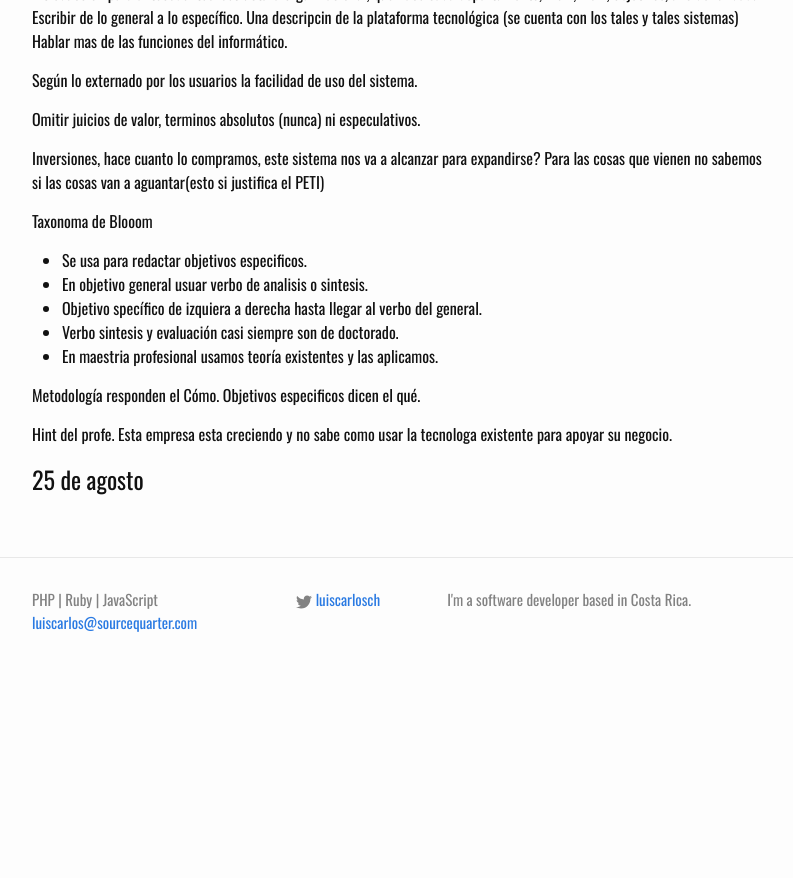
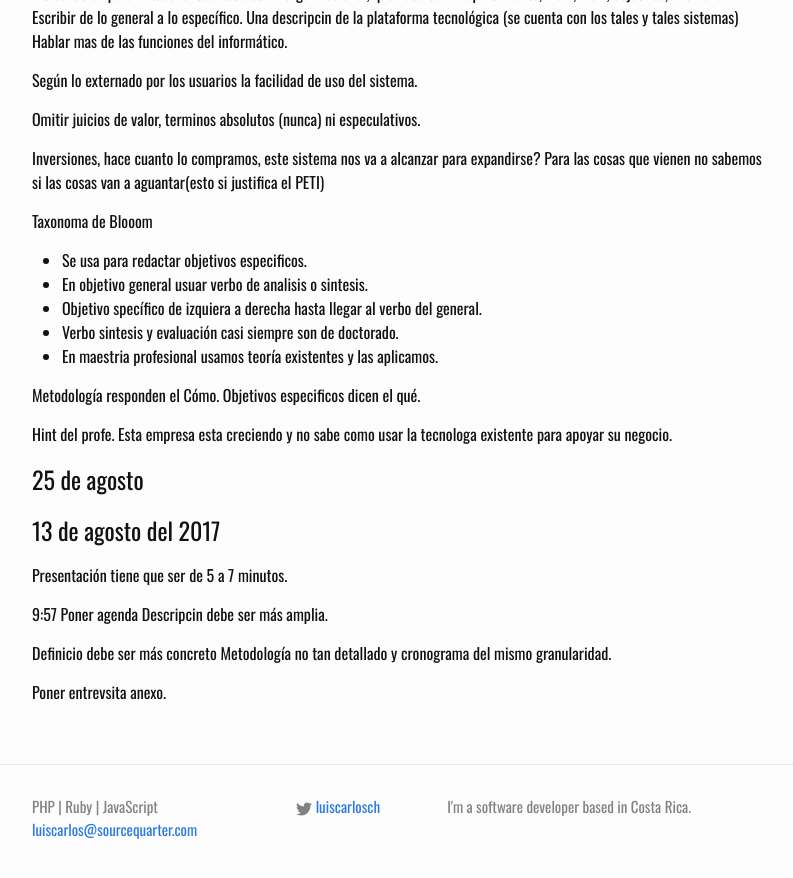
Before and after one commit to lucachaco/sourcequarter-lander, a Jekyll site: the page built from _posts/2017-08-11-proyecto-1.md, in a window 1280 px wide and 900 px high, scrolled down 888 px. Shown: the top 878 px of the window, without its empty margins (238-1031 px from the left). Built offline with Jekyll 4.4.1, drawn with Linux system fonts in a browser that asks for light colours; our own code applies the rules of GitHub Pages for plain Markdown files; before the commit the page ends 1581 px from its top, so only the background shows below that.

Commit message:
Update 2017-08-11-proyecto-1.md

```diff
--- a/_posts/2017-08-11-proyecto-1.md
+++ b/_posts/2017-08-11-proyecto-1.md
@@ -50,3 +50,16 @@ Hint del profe.
 Esta empresa esta creciendo y no sabe como usar la tecnologa existente para apoyar su negocio.
 
 # 25 de agosto
+
+# 13 de agosto del 2017
+Presentación tiene que ser de 5 a 7 minutos.
+
+9:57
+Poner agenda
+Descripcin debe ser más amplia.
+
+
+Definicio debe ser más concreto
+Metodología no tan detallado y cronograma del mismo granularidad.
+
+Poner entrevsita anexo.
```
